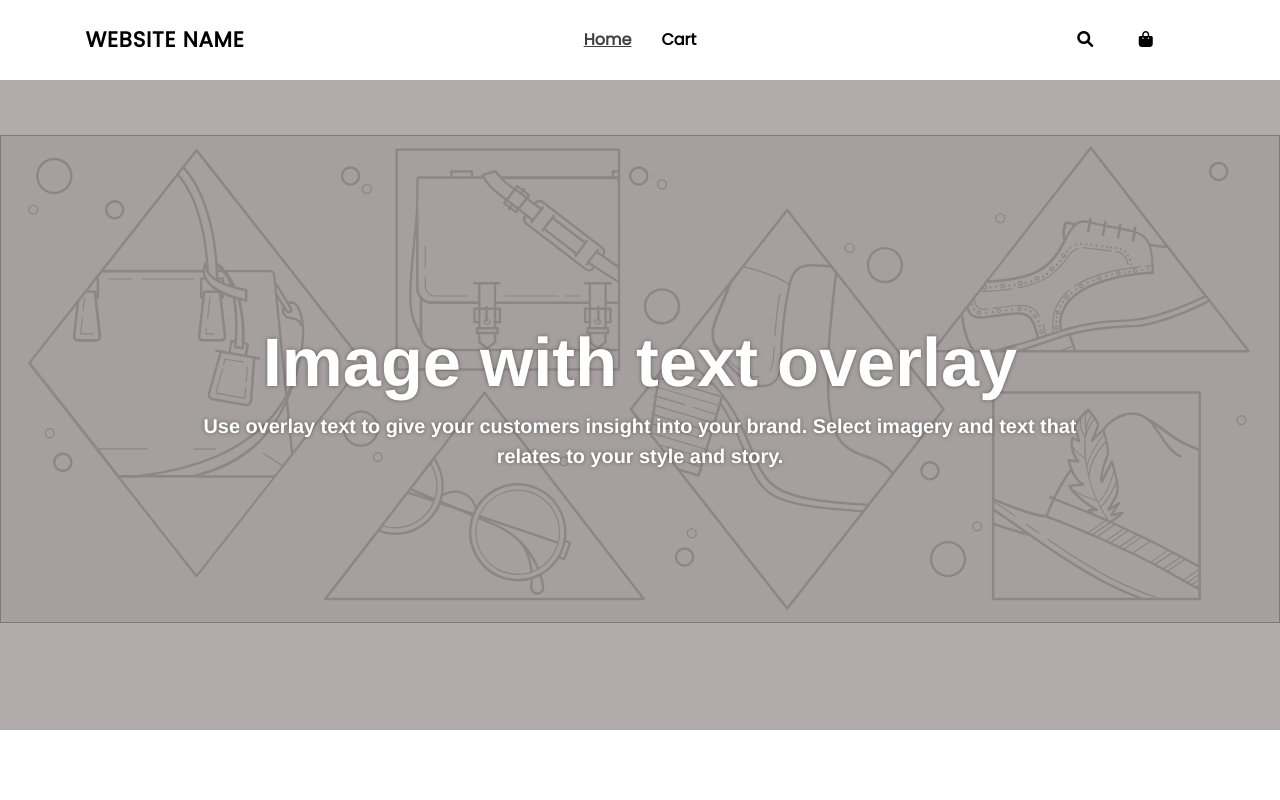
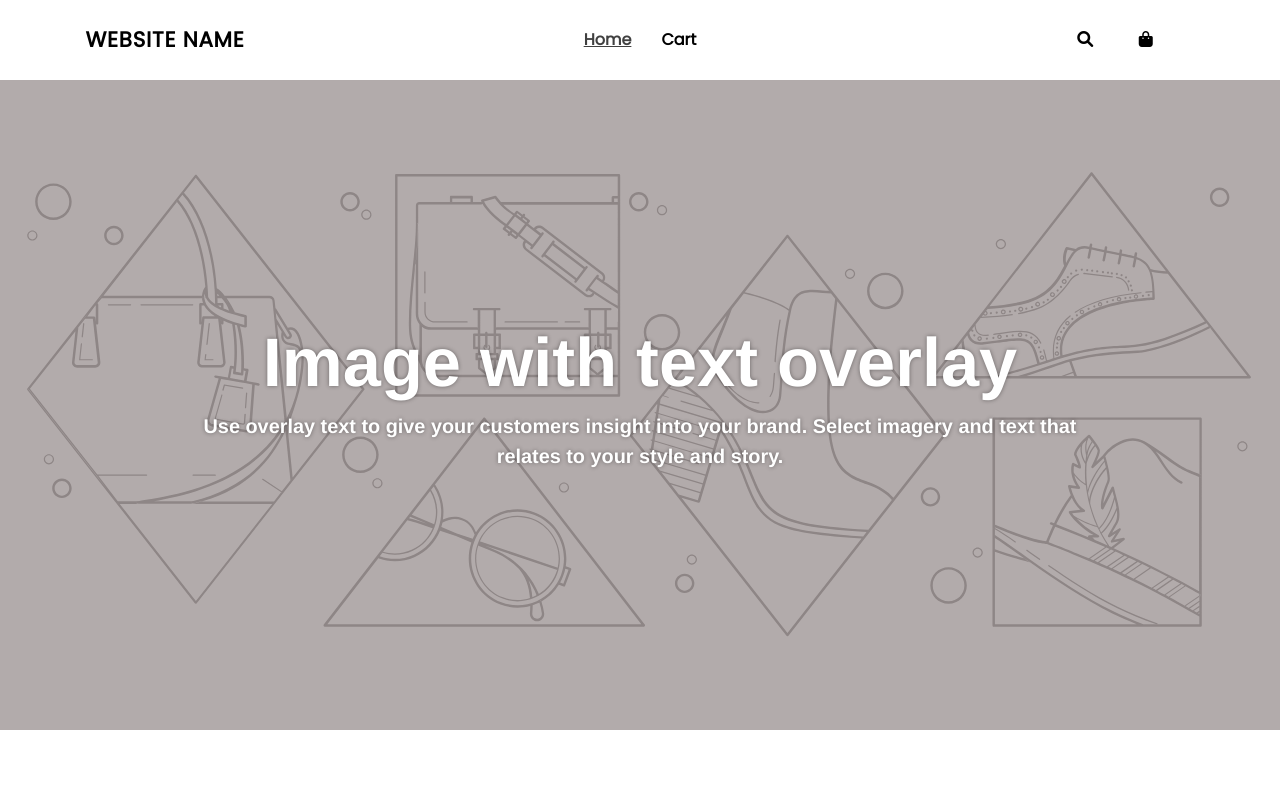
Before and after one commit to hyvip-ai/Shopify-clone, an Angular app: page / in a window 1280 px wide. Shown: the top 800 px of the page. Built offline with nearby package versions, Linux system fonts and the light colour scheme.

Commit message:
Ui Update Banner Fixed

```diff
--- a/src/app/components/home/banner/banner.component.css
+++ b/src/app/components/home/banner/banner.component.css
@@ -11,8 +11,11 @@
     height: 100%;
     width: 100%;
 }
+
 .banner_bg_svg svg{
     fill: #8e8686;
+    background-color: transparent;
+    border: none;
 }
 .banner .banner_bg_overlay{
     position: absolute;
@@ -46,3 +49,8 @@ p{
     font-family:Helvetica;
     text-align: center;
 }
+@media (max-width:768px) {
+    .banner{
+        height: 500px;
+    }
+}
--- a/src/app/components/home/banner/banner.component.html
+++ b/src/app/components/home/banner/banner.component.html
@@ -4,7 +4,7 @@
 
         </div>
         <div class="banner_bg_overlay">
-            <h2>Image with text overlay</h2>
-            <p>Use overlay text to give your customers insight into your brand. Select imagery and text that relates to your style and story.</p>
+            <h2>{{heading}}</h2>
+            <p>{{description}}</p>
         </div>
 </div>
--- a/src/app/components/home/banner/banner.component.ts
+++ b/src/app/components/home/banner/banner.component.ts
@@ -1,4 +1,4 @@
-import { Component, OnInit } from '@angular/core';
+import { Component, Input, OnInit } from '@angular/core';
 
 @Component({
   selector: 'app-banner',
@@ -8,7 +8,8 @@ import { Component, OnInit } from '@angular/core';
 export class BannerComponent implements OnInit {
 
   constructor() { }
-
+  @Input() heading:string="";
+  @Input() description:string="";
   ngOnInit(): void {
   }
 
--- a/src/app/components/home/feature-products/feature-product-cards/feature-product-cards.component.css
+++ b/src/app/components/home/feature-products/feature-product-cards/feature-product-cards.component.css
@@ -4,7 +4,8 @@ svg{
     background-color: rgba(51, 50, 50, 0.1);
     fill: rgba(51, 50, 50, 0.35);
     border: 1px solid rgba(51, 50, 50, 0.35);
-    width: 100;
+    width: 100%;
+    height: 100%;
     object-fit: cover;
 }
 .description{
--- a/src/app/components/home/home.component.html
+++ b/src/app/components/home/home.component.html
@@ -1,6 +1,8 @@
 <app-nav></app-nav>
-<app-banner></app-banner>
+<app-banner [heading]="heading.heading" [description]="heading.data"></app-banner>
 <app-feature></app-feature>
 <app-feature-cards></app-feature-cards>
 <app-feature-products></app-feature-products>
+<app-banner [heading]="heading.heading" [description]="heading.data"></app-banner>
+
 <app-footer></app-footer>
--- a/src/app/components/home/home.component.ts
+++ b/src/app/components/home/home.component.ts
@@ -1,4 +1,5 @@
 import { Component, OnInit } from '@angular/core';
+import { Overlay } from 'src/app/shared/Overlay';
 
 @Component({
   selector: 'app-home',
@@ -11,5 +12,12 @@ export class HomeComponent implements OnInit {
 
   ngOnInit(): void {
   }
-
+  heading:Overlay={
+    heading: "Image with text overlay" ,
+    data:"Use overlay text to give your customers insight into your brand. Select imagery and text that relates to your style and story."
+  }
+  body:Overlay={
+    heading: "Image with text overlay" ,
+    data:"Use overlay text to give your customers insight into your brand. Select imagery and text that relates to your style and story."
+  }
 }
--- /dev/null
+++ b/src/app/shared/Overlay.ts
@@ -0,0 +1,4 @@
+export interface Overlay{
+    heading:string,
+    data:string
+}
```
